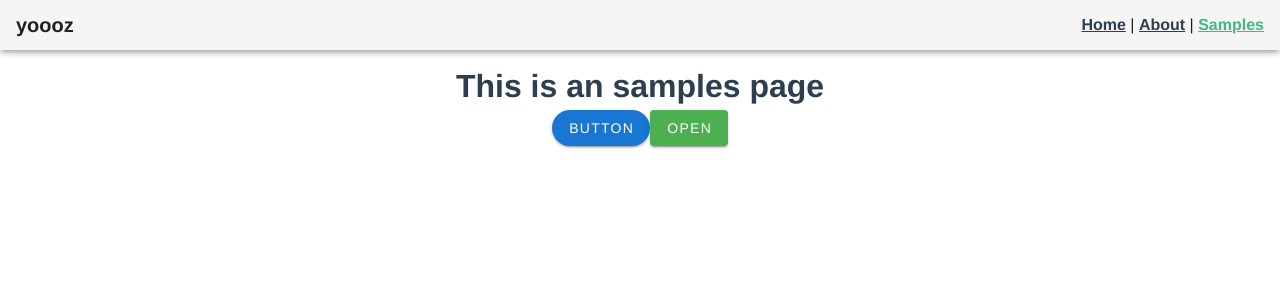
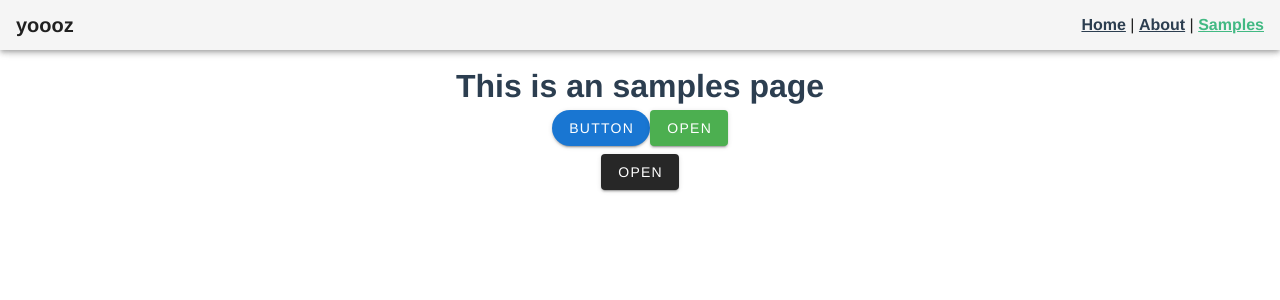
Before and after one commit to yoooz/websandbox, a Vue app in the folder frontend/: page /samples in a window 1280 px wide. Shown: the top 300 px of the page. Built offline with nearby package versions, Linux system fonts and the light colour scheme.

Commit message:
create snackbar component

```diff
--- /dev/null
+++ b/frontend/src/components/MySnackbar.vue
@@ -0,0 +1,26 @@
+<template>
+  <div class="text-center ma-2">
+    <v-btn dark @click="snackbar = true"> Open </v-btn>
+    <v-snackbar v-model="snackbar">
+      {{ text }}
+      <template v-slot:action="{ attrs }">
+        <v-btn color="pink" text v-bind="attrs" @click="snackbar = false">
+          close
+        </v-btn>
+      </template>
+    </v-snackbar>
+  </div>
+</template>
+
+<script lant="ts">
+import Vue from "vue";
+
+export default Vue.extend({
+  data() {
+    return {
+      snackbar: false,
+      text: "this is snackbar",
+    };
+  },
+});
+</script>
--- a/frontend/src/views/Samples.vue
+++ b/frontend/src/views/Samples.vue
@@ -3,6 +3,7 @@
     <h1>This is an samples page</h1>
     <MyDialog></MyDialog>
     <MyBottomSheet></MyBottomSheet>
+    <MySnackbar></MySnackbar>
   </div>
 </template>
 
@@ -10,11 +11,13 @@
 import Vue from "vue";
 import MyDialog from "@/components/MyDialog.vue";
 import MyBottomSheet from "@/components/MyBottomSheet.vue";
+import MySnackbar from "@/components/MySnackbar.vue";
 
 export default Vue.extend({
   components: {
     MyDialog,
     MyBottomSheet,
+    MySnackbar,
   },
 });
 </script>
```
